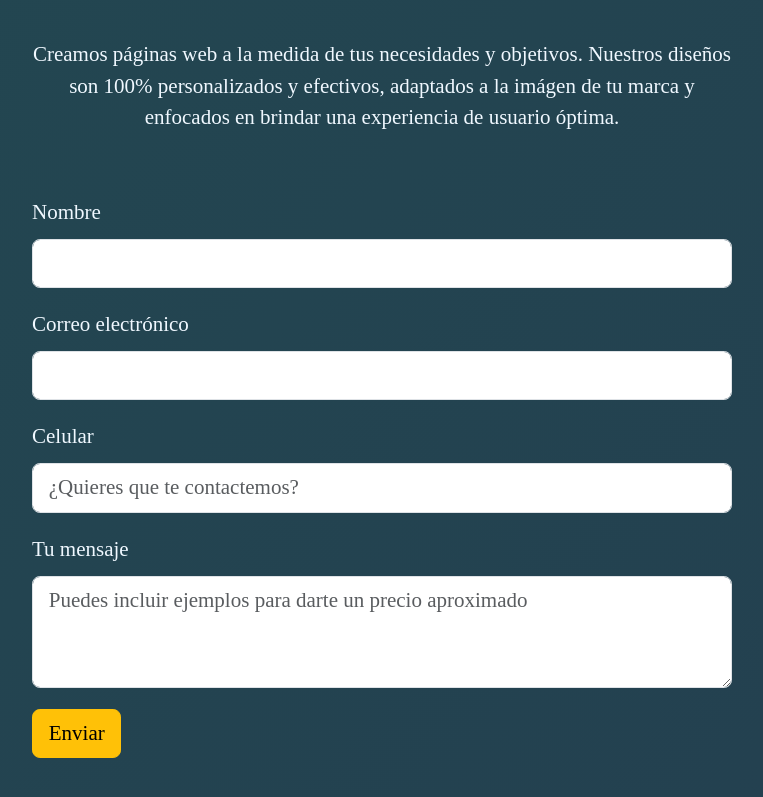
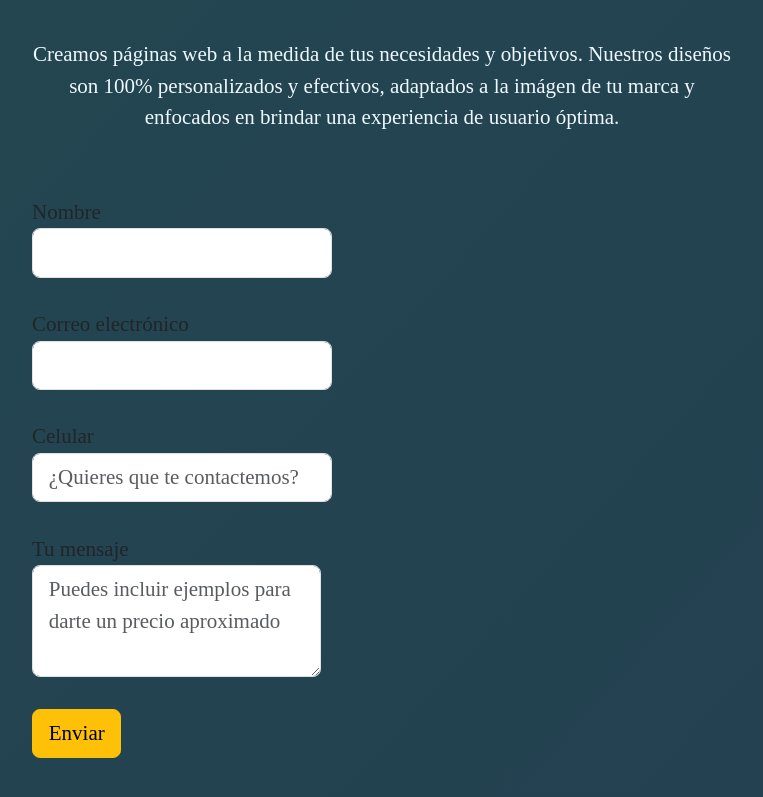
Before and after one commit to jhojangit/tu-sitio-web, a React (Vite) app: page /#/ in a window 1280 px wide. Shown: the part 437-1234 px from the top of the page, without its empty margins (258-1021 px from the left). Built offline with nearby package versions, Linux system fonts and the light colour scheme; a web font is replaced by a local one.

Commit message:
try form

```diff
--- a/src/components/contact/Contact.jsx
+++ b/src/components/contact/Contact.jsx
@@ -15,24 +15,31 @@ const Contact = () => {
 
 
       <Form.Group className="mb-3" controlId="exampleForm.ControlInput1">
-        <Form.Label className='contact__label' htmlFor='name' >Nombre</Form.Label>
+        <Form.Label>Nombre
         <Form.Control type="text" name='name' id='name' required/>
+        </Form.Label>
       </Form.Group>
 
       <Form.Group className="mb-3" controlId="exampleForm.ControlInput1">
-        <Form.Label className='contact__label' htmlFor='email'>Correo electrónico</Form.Label>
+        <Form.Label >Correo electrónico
+
         <Form.Control type="email" name='email' id='email'  required/>
+        </Form.Label>
       </Form.Group>
 
       <Form.Group className="mb-3" controlId="exampleForm.ControlInput1">
-        <Form.Label className='contact__label' htmlFor='phone'>Celular</Form.Label>
+        <Form.Label >Celular
+
         <Form.Control type="number" name='phone' id='phone' placeholder='¿Quieres que te contactemos?' onkeydown="return false" onwheel="return false" />
+        </Form.Label>
       </Form.Group>
 
 
       <Form.Group className="mb-3" controlId="exampleForm.ControlTextarea1">
-        <Form.Label className='contact__label' htmlFor='message'>Tu mensaje</Form.Label>
+        <Form.Label >Tu mensaje
+
         <Form.Control as="textarea" name='message' id='message' rows={3} placeholder='Puedes incluir ejemplos para darte un precio aproximado' required />
+        </Form.Label>
       </Form.Group>
 
 
```
